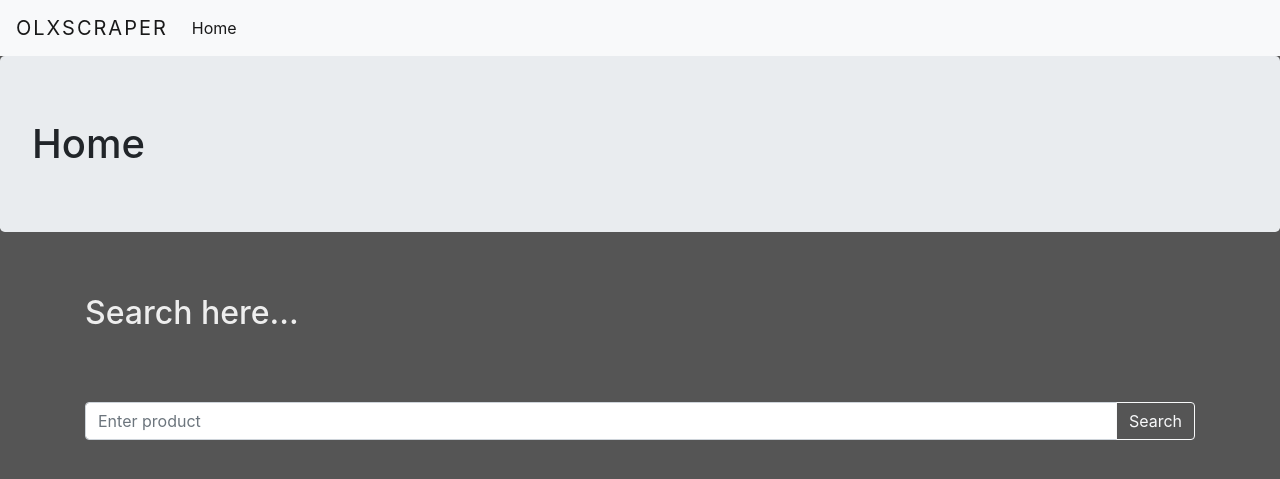
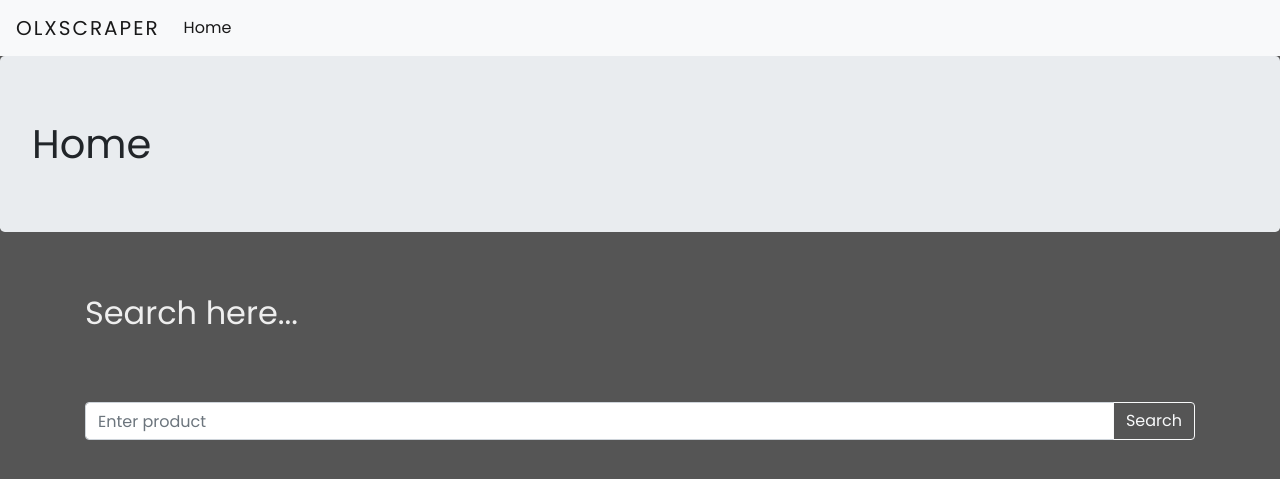
Before and after one commit to whodanyalahmed/OLXScraper, a Django app: page / in a window 1280 px wide. Shown: the top 479 px of the page. Run offline with Django 3.2, Linux system fonts and the light colour scheme; some libraries are stand-ins or nearby versions.

Commit message:
No product solve with new font

```diff
--- a/scraper/static/css/main.css
+++ b/scraper/static/css/main.css
@@ -1,3 +1,7 @@
+*{
+    font-family: 'Poppins','Montserrat', sans-serif;
+}
+
 body{
     background: #555 !important;
     padding-bottom:40px;
--- a/scraper/templates/base.html
+++ b/scraper/templates/base.html
@@ -6,6 +6,7 @@
     <meta charset="UTF-8">
     <meta name="viewport" content="width=device-width, initial-scale=1.0">
     <link rel="stylesheet" href="{% static 'css/main.css' %}" />
+    <link href="https://fonts.googleapis.com/css?family=Montserrat|Poppins&display=swap" rel="stylesheet">
     <link rel="stylesheet" href="https://stackpath.bootstrapcdn.com/bootstrap/4.4.1/css/bootstrap.min.css" />
     <script src="https://stackpath.bootstrapcdn.com/bootstrap/4.4.1/js/bootstrap.min.js"></script>
     <script src="https://stackpath.bootstrapcdn.com/bootstrap/4.4.1/js/bootstrap.bundle.min.js"></script>
--- a/scraper/templates/notfound.html
+++ b/scraper/templates/notfound.html
@@ -8,6 +8,6 @@ Page Not found or connection error
 
 {% block body %}
 <div class="container">
-<h1 style="color:#eee"><i class="fas fa-exclamation-circle"></i>Please connect to the internet...No connection found</h1>
+<h1 style="color:#eee;opacity:0.5;" align=center><i class="fas fa-exclamation-circle fa-5x"></i>&nbsp;<br><br>Sorry!<br>No Products Found....</h1>
 </div>
 {% endblock body %}
```
